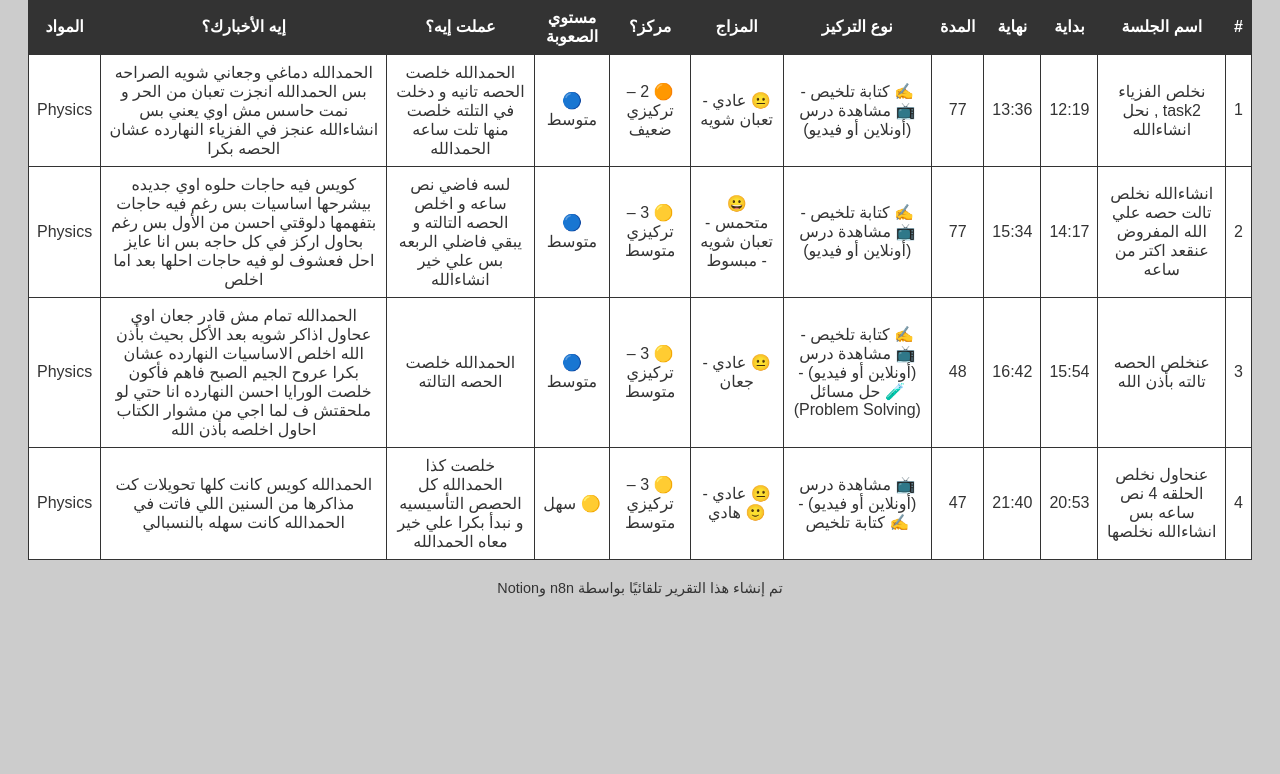
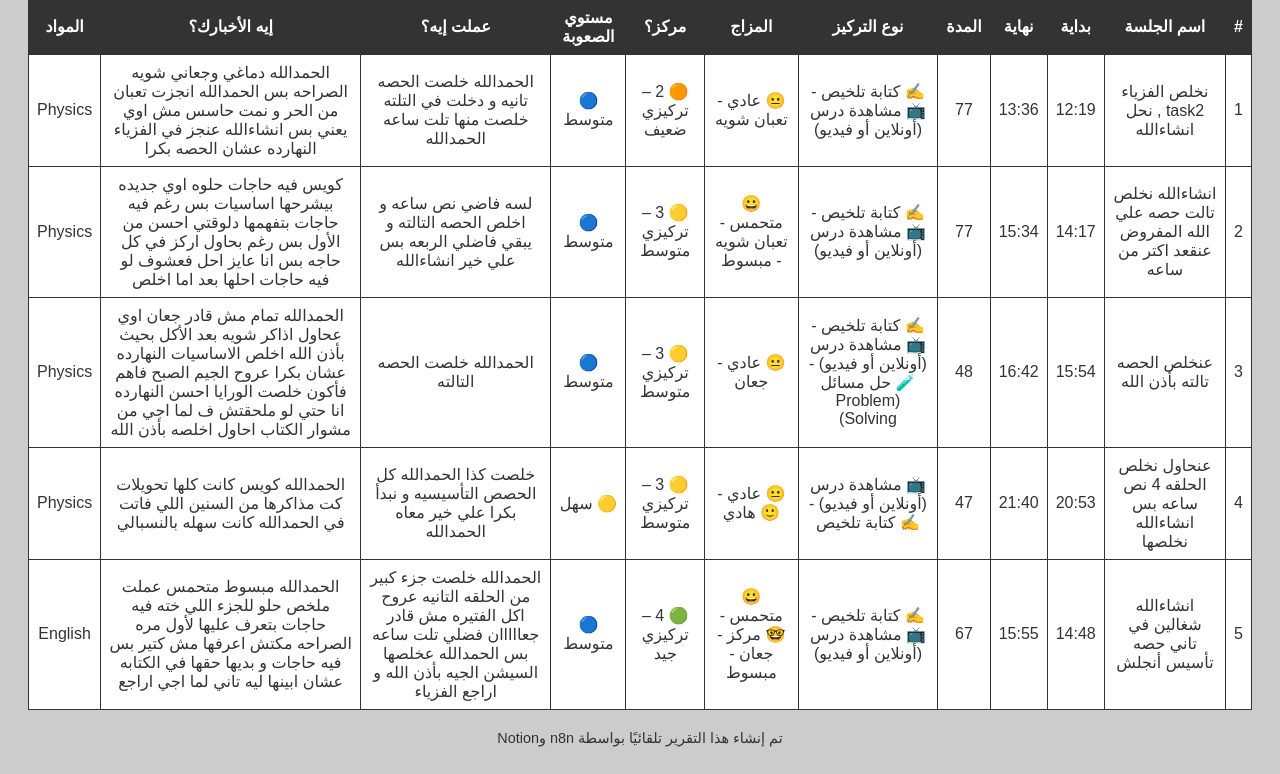
Before and after one commit to hamada311d/Sessions, a plain HTML site: page index.html in a window 1280 px wide. Shown: the part 121-895 px from the top of the page. Before the commit the page ends 800 px from the top, so only its background shows below. Drawn offline with Linux system fonts and the light colour scheme.

Commit message:
Sessions - index.html

```diff
--- a/index.html
+++ b/index.html
@@ -2,7 +2,7 @@
 <html lang="ar" dir="rtl">
 <head>
   <meta charset="UTF-8">
-  <title>Study Sessions – 2025-08-02</title>
+  <title>Study Sessions – 2025-08-03</title>
   <style>
     body { background: #ccc; color: #333; font-family: Arial, sans-serif; padding: 20px; }
     h1 { text-align: center; font-size: 2.5em; margin-bottom: 20px; }
@@ -94,6 +94,21 @@
       <td>الحمدالله كويس كانت كلها تحويلات كت مذاكرها من السنين اللي فاتت في الحمدالله كانت سهله بالنسبالي</td>
       <td>Physics</td>
     </tr>
+
+    <tr>
+      <td>5</td>
+      <td>انشاءالله شغالين في تاني حصه تأسيس أنجلش</td>
+      <td>14:48</td>
+      <td>15:55</td>
+      <td>67</td>
+      <td>✍️	كتابة تلخيص - 📺	مشاهدة درس (أونلاين أو فيديو)</td>
+      <td>😀 متحمس - 🤓 مركز - جعان - مبسوط</td>
+      <td>🟢 4 – تركيزي جيد</td>
+      <td>🔵  متوسط</td>
+      <td>الحمدالله خلصت جزء كبير من الحلقه التانيه عروح اكل الفتيره مش قادر جعااااان   فضلي تلت ساعه بس الحمدالله عخلصها السيشن الجيه بأذن الله و اراجع الفزياء</td>
+      <td>الحمدالله مبسوط متحمس عملت ملخص حلو للجزء اللي خته فيه حاجات بتعرف عليها لأول مره الصراحه مكتش اعرفها مش كتير بس فيه حاجات و بديها حقها في الكتابه عشان ابينها ليه تاني لما اجي اراجع</td>
+      <td>English</td>
+    </tr>
     </tbody>
   </table>
   <footer>تم إنشاء هذا التقرير تلقائيًا بواسطة n8n وNotion</footer>
```
